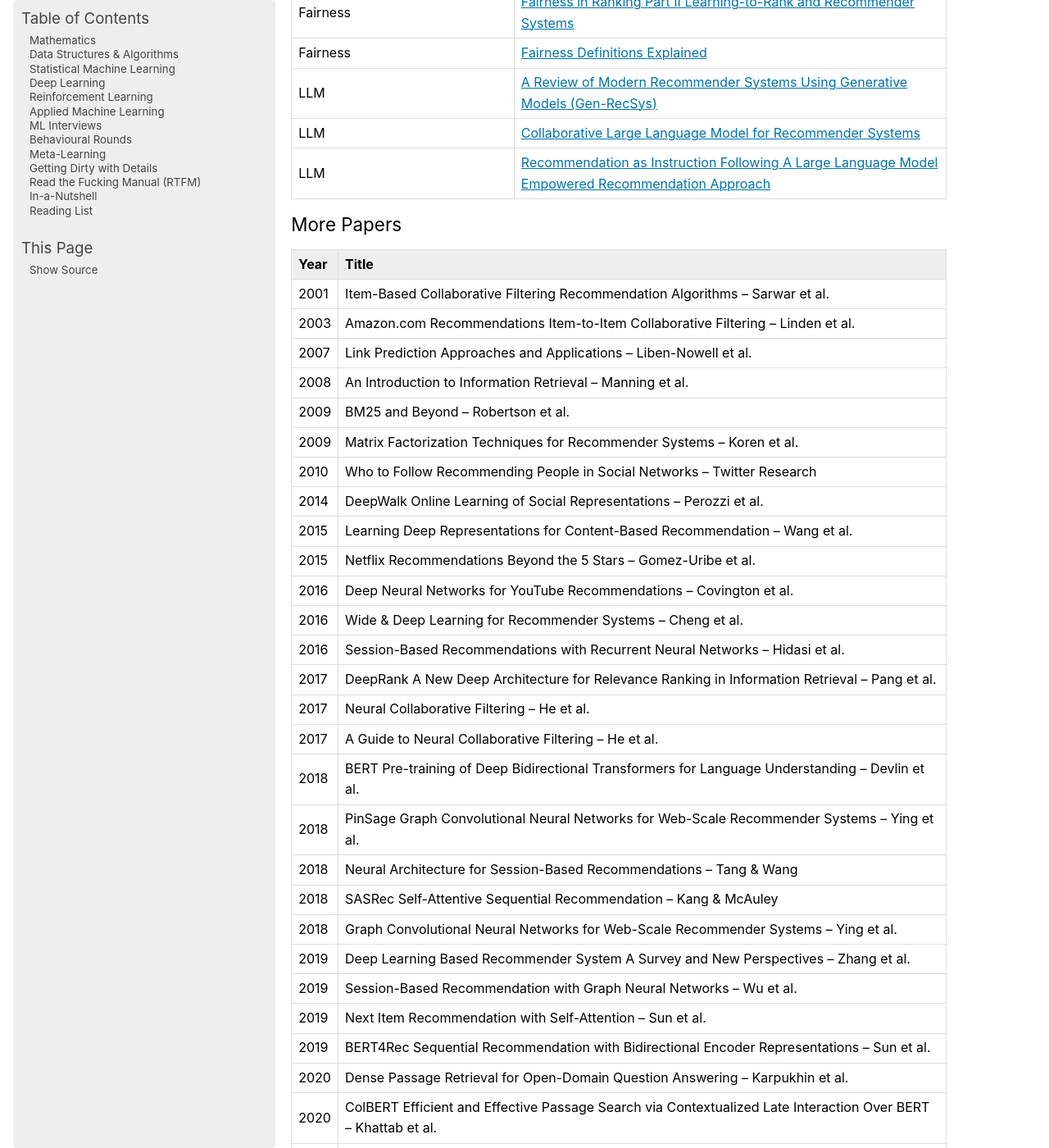
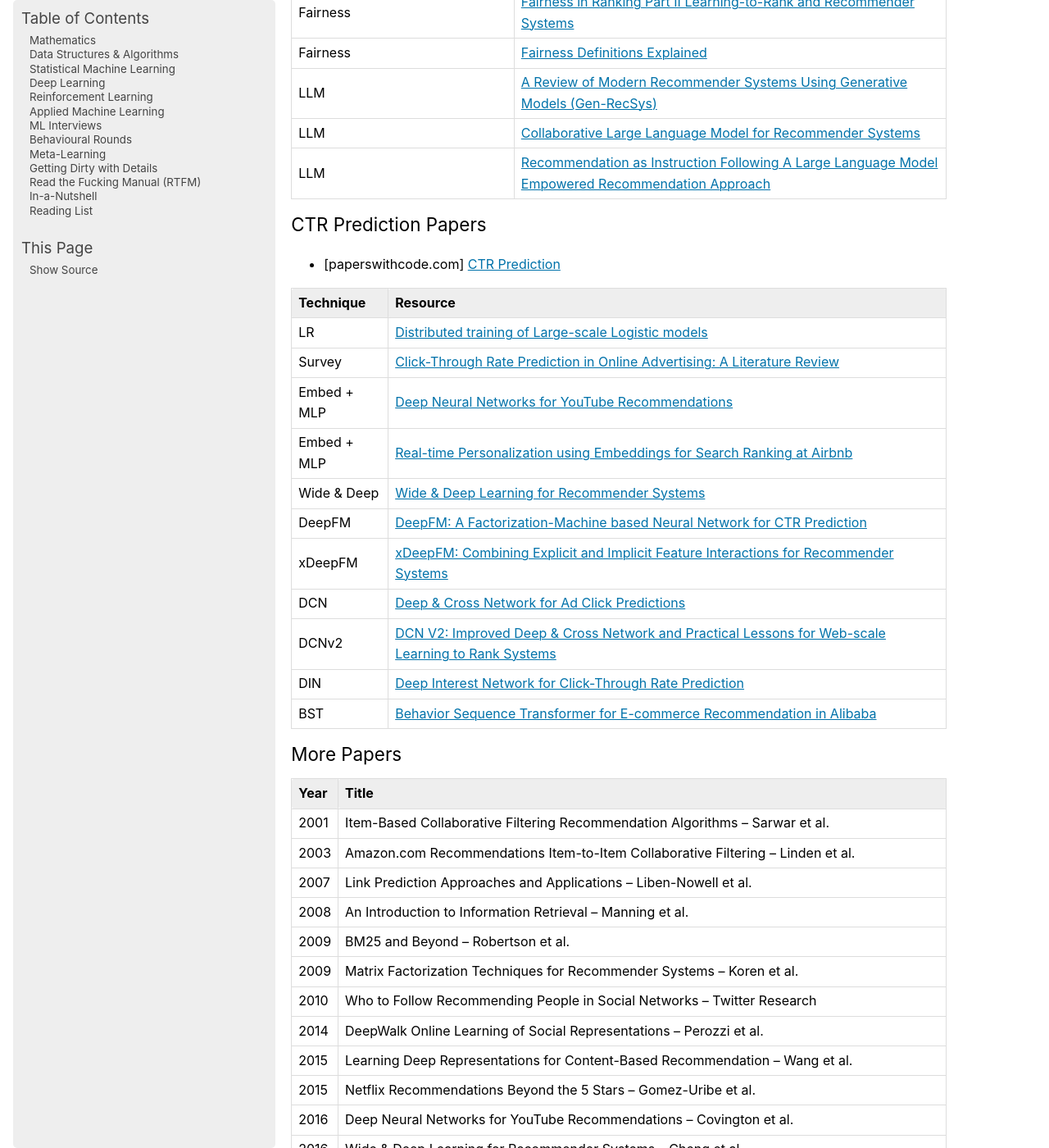
Before and after one commit to uselesstechjunks/leetcode, a Sphinx documentation site: the page built from docs/source/applied/methods/rs/resources.rst, in a window 1280 px wide and 1400 px high, scrolled down 3109 px. Shown: the whole window at 82% size. Built offline with Sphinx 7.4.7, drawn with Linux system fonts in a browser that asks for light colours; pages that are not in the unit, such as notebooks, are missing from menus.

Commit message:
Update resources.rst

```diff
--- a/docs/source/applied/methods/rs/resources.rst
+++ b/docs/source/applied/methods/rs/resources.rst
@@ -95,6 +95,26 @@ Key Papers
 		LLM,`Collaborative Large Language Model for Recommender Systems <https://arxiv.org/abs/2311.01343>`_
 		LLM,`Recommendation as Instruction Following A Large Language Model Empowered Recommendation Approach <https://arxiv.org/abs/2305.07001>`_
 
+CTR Prediction Papers
+====================================================================================
+- [paperswithcode.com] `CTR Prediction <https://paperswithcode.com/task/click-through-rate-prediction>`_
+
+.. csv-table::
+	:header: "Technique", "Resource"
+	:align: center
+
+		LR, `Distributed training of Large-scale Logistic models <https://proceedings.mlr.press/v28/gopal13.pdf>`_
+		Survey, `Click-Through Rate Prediction in Online Advertising: A Literature Review <https://arxiv.org/abs/2202.10462>`_
+		Embed + MLP, `Deep Neural Networks for YouTube Recommendations <https://static.googleusercontent.com/media/research.google.com/en//pubs/archive/45530.pdf>`_
+		Embed + MLP, `Real-time Personalization using Embeddings for Search Ranking at Airbnb <https://dl.acm.org/doi/pdf/10.1145/3219819.3219885>`_
+		Wide & Deep, `Wide & Deep Learning for Recommender Systems <https://arxiv.org/abs/1606.07792>`_
+		DeepFM, `DeepFM: A Factorization-Machine based Neural Network for CTR Prediction <https://arxiv.org/abs/1703.04247>`_
+		xDeepFM, `xDeepFM: Combining Explicit and Implicit Feature Interactions for Recommender Systems <https://arxiv.org/abs/1803.05170>`_
+		DCN, `Deep & Cross Network for Ad Click Predictions <https://arxiv.org/abs/1708.05123>`_
+		DCNv2, `DCN V2: Improved Deep & Cross Network and Practical Lessons for Web-scale Learning to Rank Systems <https://arxiv.org/abs/2008.13535>`_
+		DIN, `Deep Interest Network for Click-Through Rate Prediction <https://arxiv.org/abs/1706.06978>`_
+		BST, `Behavior Sequence Transformer for E-commerce Recommendation in Alibaba <https://arxiv.org/abs/1905.06874>`_
+
 More Papers
 ====================================================================================
 .. csv-table::
```
